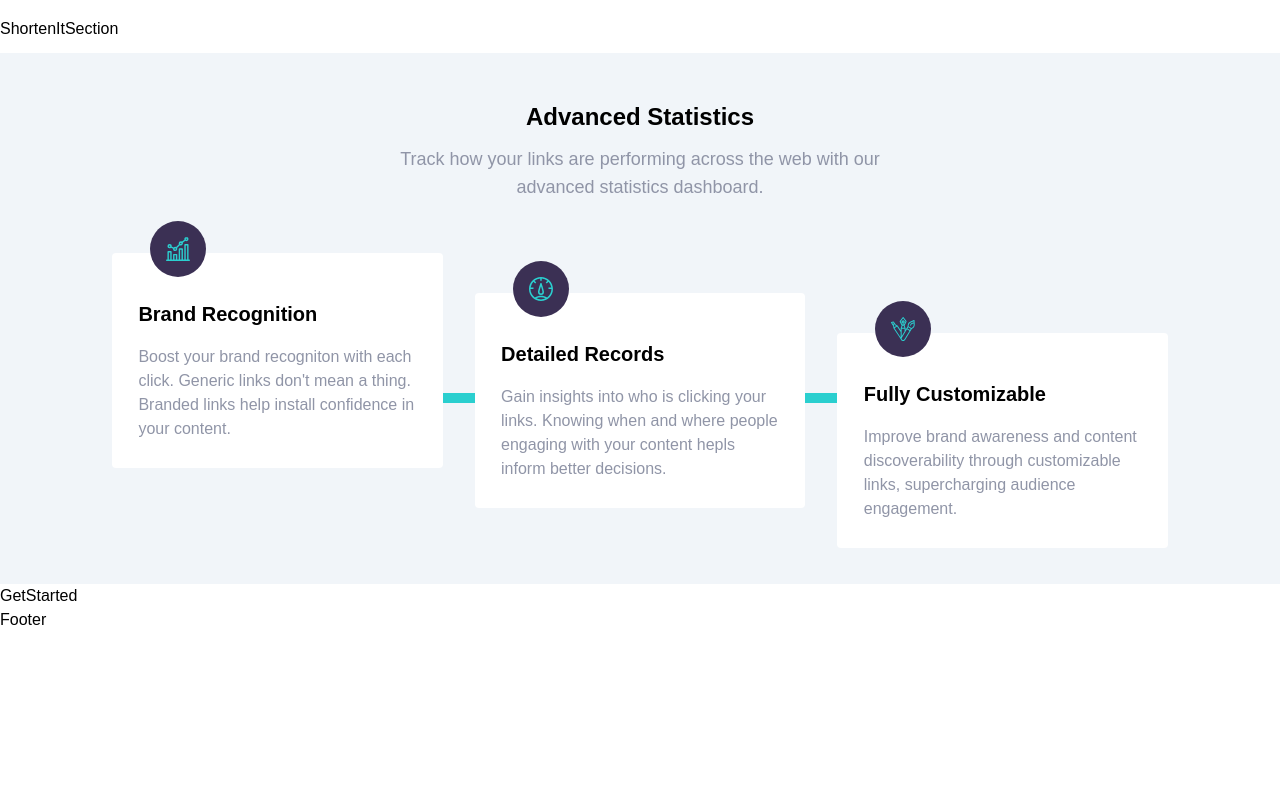
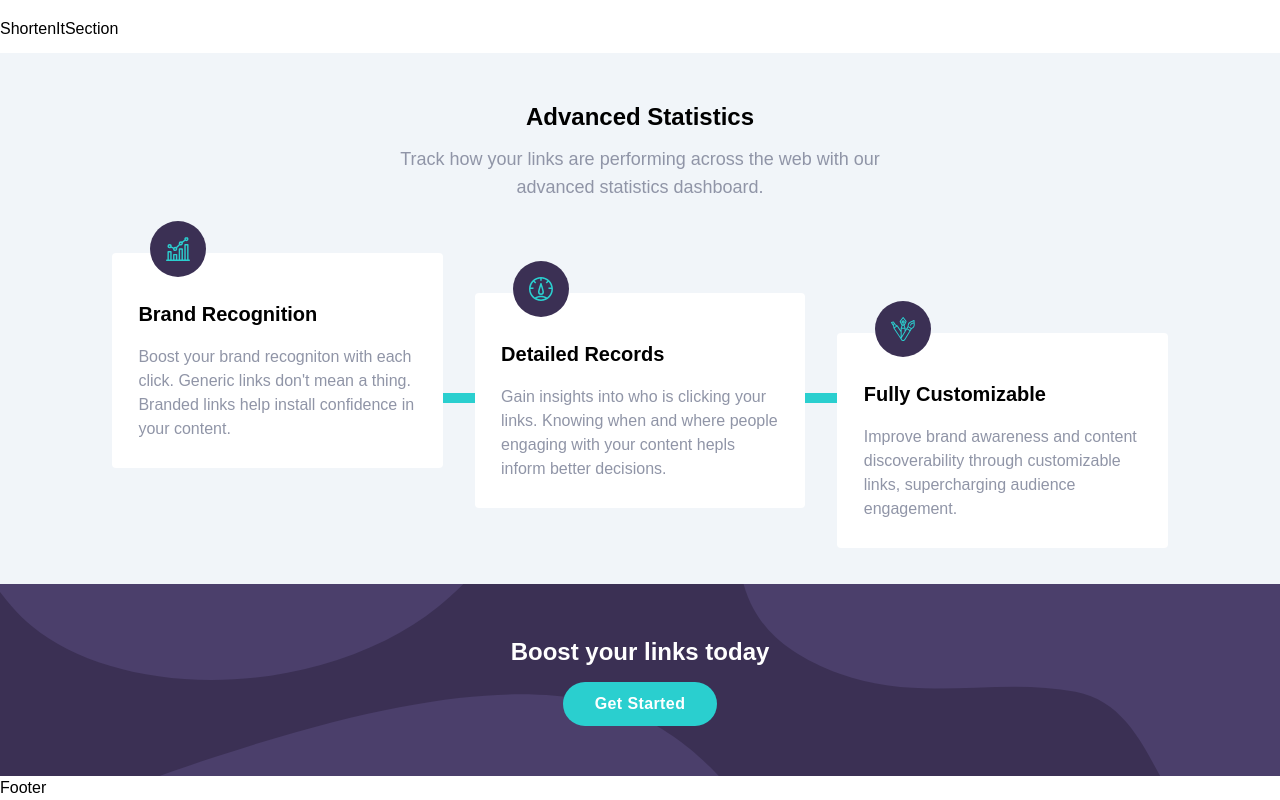
Before and after one commit to Dina2703/url_shortinig_api, a React (Create React App) app: page / in a window 1280 px wide. Shown: the part 663-1463 px from the top of the page. Before the commit the page ends 1295 px from the top, so only its background shows below. Built offline with nearby package versions, Linux system fonts and the light colour scheme.

Commit message:
Boost/ GetStarted Component design

```diff
--- a/src/components/ButtonComponent.js
+++ b/src/components/ButtonComponent.js
@@ -2,7 +2,7 @@ import React from "react";
 
 function ButtonComponent({ text }) {
   return (
-    <button className=" px-8 py-3 text-white rounded-full  font-[600] text-md bg-cyan tracking-wide hover:bg-opacity-70">
+    <button className=" px-8 py-[10px] text-white rounded-full  font-[600] text-md bg-cyan tracking-wide hover:bg-opacity-70">
       {text}
     </button>
   );
--- a/src/components/GetStarted.js
+++ b/src/components/GetStarted.js
@@ -1,7 +1,19 @@
 import React from "react";
+import ButtonComponent from "./ButtonComponent";
 
 function GetStarted() {
-  return <div>GetStarted</div>;
+  return (
+    <div id="boost" className="w-full h-48 bg-darkViolet  relative">
+      <div className="relative z-50 flex flex-col items-center h-full justify-center">
+        <h1 className="text-[24px] font-bold text-white mb-3">
+          Boost your links today
+        </h1>
+        <div>
+          <ButtonComponent text="Get Started" />
+        </div>
+      </div>
+    </div>
+  );
 }
 
 export default GetStarted;
--- a/src/index.css
+++ b/src/index.css
@@ -36,6 +36,19 @@ body {
   z-index: 1;
 }
 
+#boost::after {
+  position: absolute;
+  content: "";
+  width: 100%;
+  height: 100%;
+  top: 0;
+  bottom: 0;
+  background-image: url(../public/bg-boost-desktop.svg);
+  background-repeat: no-repeat;
+  background-size: 100% 100%;
+  z-index: 1;
+}
+
 @media only screen and (max-width: 768px) {
   #heroImg::after {
     top: 0;
@@ -47,4 +60,8 @@ body {
     transform: rotate(90deg);
     width: 100%;
   }
+
+  #boost::after {
+    background-image: url(../public/bg-boost-mobile.svg);
+  }
 }
```
Also changed, not shown: public/bg-boost-desktop.svg (renamed from src/images/bg-boost-desktop.svg), public/bg-boost-mobile.svg (renamed from src/images/bg-boost-mobile.svg).
